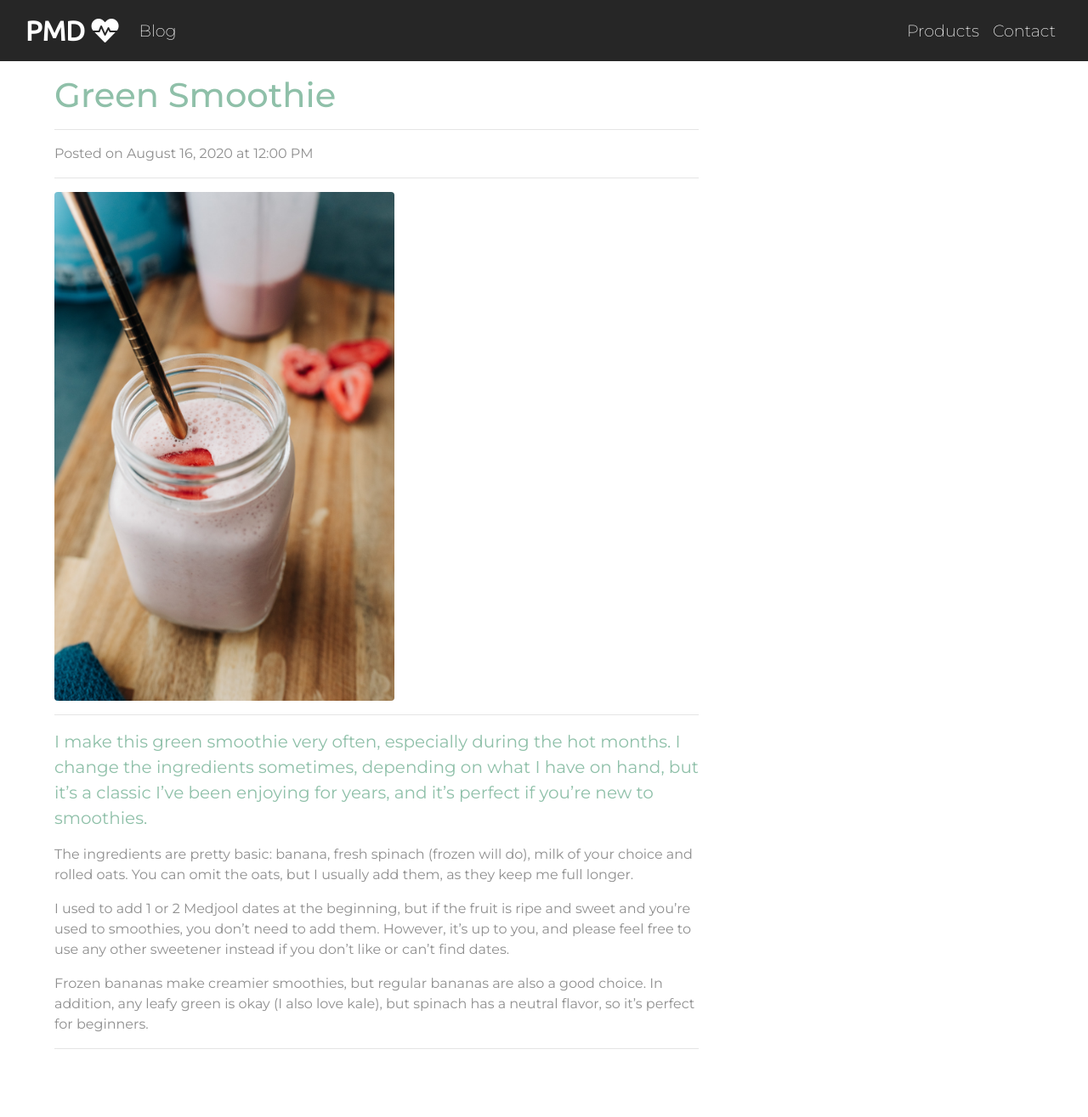
After one commit to trinajoy/fitness-app, a PHP site: page /blog.html in a window 1280 px wide. The commit adds this page. Shown: the whole page at 85% size. Run offline with PHP 8.4, Linux system fonts and the light colour scheme; some libraries are stand-ins or nearby versions.

Commit message:
add blog page

```diff
--- /dev/null
+++ b/assets/nav.html
@@ -0,0 +1,29 @@
+<nav class="navbar navbar-expand-lg navbar-dark" id="sharednavbar">
+  <a class="navbar-brand" href="#"> PMD <i class="fas fa-heartbeat"></i> </a>
+  <button
+    class="navbar-toggler"
+    type="button"
+    data-toggle="collapse"
+    data-target="#navbarNav"
+    aria-controls="navbarNav"
+    aria-expanded="false"
+    aria-label="Toggle navigation"
+  >
+    <span class="navbar-toggler-icon"></span>
+  </button>
+  <div class="collapse navbar-collapse" id="nav-placeholder">
+    <ul class="navbar-nav mr-auto">
+      <li class="nav-item">
+        <a class="nav-link" href="/blog.html"> Blog </a>
+      </li>
+    </ul>
+    <ul class="navbar-nav ml-auto">
+      <li class="nav-item">
+        <a class="nav-link" href="index.html#products"> Products </a>
+      </li>
+      <li class="nav-item">
+        <a class="nav-link" href="index.html#contact"> Contact </a>
+      </li>
+    </ul>
+  </div>
+</nav>
--- /dev/null
+++ b/blog.html
@@ -0,0 +1,153 @@
+<!DOCTYPE html>
+<html lang="en">
+  <head>
+    <meta charset="utf-8" />
+    <meta
+      name="viewport"
+      content="width=device-width, initial-scale=1, shrink-to-fit=no"
+    />
+    <meta name="description" content="" />
+    <meta name="author" content="" />
+
+    <title>Blog Post - Start Bootstrap Template</title>
+
+    <!-- Bootstrap core CSS -->
+    <!-- <link href="vendor/bootstrap/css/bootstrap.min.css" rel="stylesheet" /> -->
+
+    <script
+      src="https://code.jquery.com/jquery-3.4.1.min.js"
+      integrity="sha256-CSXorXvZcTkaix6Yvo6HppcZGetbYMGWSFlBw8HfCJo="
+      crossorigin="anonymous"
+    ></script>
+
+    <link
+      rel="stylesheet"
+      href="https://stackpath.bootstrapcdn.com/bootstrap/4.5.0/css/bootstrap.min.css"
+      integrity="sha384-9aIt2nRpC12Uk9gS9baDl411NQApFmC26EwAOH8WgZl5MYYxFfc+NcPb1dKGj7Sk"
+      crossorigin="anonymous"
+    />
+
+    <!-- Google Fonts -->
+    <link
+      href="https://fonts.googleapis.com/css2?family=Montserrat:wght@200;400;500;900&family=Ubuntu&display=swap"
+      rel="stylesheet"
+    />
+
+    <!-- Font Awesome -->
+    <link
+      rel="stylesheet"
+      href="https://cdnjs.cloudflare.com/ajax/libs/font-awesome/5.14.0/css/all.min.css"
+    />
+
+    <link rel="stylesheet" href="css/styles.css" />
+    <link rel="stylesheet" href="css/blog.css" />
+    <link rel="stylesheet" href="css/nav.css" />
+
+    <!-- Custom styles for this template -->
+    <!-- <link href="css/blog-post.css" rel="stylesheet" /> -->
+
+    <!-- <link rel="stylesheet" href="css/styles.css" /> -->
+  </head>
+
+  <body>
+    <!-- Nav Bar -->
+    <div id="nav-placeholder"></div>
+
+    <script>
+      $(function () {
+        $('#nav-placeholder').load('/assets/nav.html')
+      })
+    </script>
+    <!--end of Navigation bar-->
+
+    <!-- Page Content -->
+    <div class="blog-container">
+      <div class="row">
+        <!-- Post Content Column -->
+        <div class="col-lg-8">
+          <!-- Title -->
+          <h1 class="mt-4">Green Smoothie</h1>
+
+          <!-- Author -->
+          <!-- <p class="lead">
+            by
+            <a href="#">Start Bootstrap</a>
+          </p> -->
+
+          <hr />
+
+          <!-- Date/Time -->
+          <p>Posted on August 16, 2020 at 12:00 PM</p>
+
+          <hr />
+
+          <!-- Preview Image -->
+          <img class="img-fluid rounded" src="./images/smoothie.jpg" alt="" />
+
+          <hr />
+
+          <!-- Post Content -->
+          <p class="lead">
+            I make this green smoothie very often, especially during the hot
+            months. I change the ingredients sometimes, depending on what I have
+            on hand, but it’s a classic I’ve been enjoying for years, and it’s
+            perfect if you’re new to smoothies.
+          </p>
+
+          <p>
+            The ingredients are pretty basic: banana, fresh spinach (frozen will
+            do), milk of your choice and rolled oats. You can omit the oats, but
+            I usually add them, as they keep me full longer.
+          </p>
+
+          <p>
+            I used to add 1 or 2 Medjool dates at the beginning, but if the
+            fruit is ripe and sweet and you’re used to smoothies, you don’t need
+            to add them. However, it’s up to you, and please feel free to use
+            any other sweetener instead if you don’t like or can’t find dates.
+          </p>
+
+          <p>
+            Frozen bananas make creamier smoothies, but regular bananas are also
+            a good choice. In addition, any leafy green is okay (I also love
+            kale), but spinach has a neutral flavor, so it’s perfect for
+            beginners.
+          </p>
+
+          <!-- <blockquote class="blockquote">
+            <p class="mb-0">
+              Lorem ipsum dolor sit amet, consectetur adipiscing elit. Integer
+              posuere erat a ante.
+            </p>
+            <footer class="blockquote-footer">
+              Someone famous in
+              <cite title="Source Title">Source Title</cite>
+            </footer>
+          </blockquote>
+
+          <p>
+            Lorem ipsum dolor sit amet, consectetur adipisicing elit. Error,
+            nostrum, aliquid, animi, ut quas placeat totam sunt tempora commodi
+            nihil ullam alias modi dicta saepe minima ab quo voluptatem
+            obcaecati?
+          </p>
+
+          <p>
+            Lorem ipsum dolor sit amet, consectetur adipisicing elit. Harum,
+            dolor quis. Sunt, ut, explicabo, aliquam tenetur ratione tempore
+            quidem voluptates cupiditate voluptas illo saepe quaerat numquam
+            recusandae? Qui, necessitatibus, est!
+          </p> -->
+
+          <hr />
+        </div>
+        <!-- /.row -->
+      </div>
+      <!-- /.container -->
+    </div>
+
+    <!-- Bootstrap core JavaScript -->
+    <!-- <script src="vendor/jquery/jquery.min.js"></script> -->
+    <!-- <script src="vendor/bootstrap/js/bootstrap.bundle.min.js"></script> -->
+  </body>
+</html>
--- /dev/null
+++ b/css/blog.css
@@ -0,0 +1,18 @@
+.blog-container {
+  padding: 5% 5%;
+  text-align: left;
+}
+
+.blog-container h1 {
+  color: #8fc0a9;
+}
+
+.blog-container .lead {
+  color: #8fc0a9;
+  font-weight: 400;
+}
+
+.blog-container img {
+  width: 400px;
+  height: auto;
+}
--- /dev/null
+++ b/css/nav.css
@@ -0,0 +1,25 @@
+/* Navigation Bar */
+
+.navbar {
+  padding: 7px 30px;
+  background: rgba(0, 0, 0, 0.85);
+  position: fixed;
+  top: 0;
+  width: 100%;
+  z-index: 4;
+}
+
+.navbar-dark .navbar-nav .nav-link {
+  color: #fff;
+}
+
+.nav-link {
+  font-size: 1.2rem;
+  font-weight: 200;
+}
+
+.navbar-brand {
+  font-family: 'Ubuntu', sans-serif;
+  font-size: 2rem;
+  font-weight: bold;
+}
--- a/css/styles.css
+++ b/css/styles.css
@@ -1,3 +1,7 @@
+.blog-section {
+  padding-top: 56px;
+}
+
 body {
   font-family: 'Montserrat', sans-serif;
   font-weight: 400;
@@ -67,32 +71,6 @@ p {
   font-weight: 500;
 }
 
-/* Navigation Bar */
-
-.navbar {
-  padding: 7px 30px;
-  background: rgba(0, 0, 0, 0.85);
-  position: fixed;
-  top: 0;
-  width: 100%;
-  z-index: 4;
-}
-
-.navbar-dark .navbar-nav .nav-link {
-  color: #fff;
-}
-
-.nav-link {
-  font-size: 1.2rem;
-  font-weight: 200;
-}
-
-.navbar-brand {
-  font-family: 'Ubuntu', sans-serif;
-  font-size: 2rem;
-  font-weight: bold;
-}
-
 /* Features section */
 
 #features {
@@ -155,7 +133,6 @@ p {
 /* Contact form   */
 
 .contact {
-  /* padding: 30px 40px; */
   padding: 3% 5%;
 }
 
@@ -204,9 +181,12 @@ p {
 } */
 
 .contact .form-control input:focus,
-.contact .form-control select option,
 .contact .form-control textarea:focus {
   outline: 0;
+  border-color: #777;
+}
+
+.contact .form-control select option {
   border-color: #777;
 }
 
@@ -225,13 +205,13 @@ p {
 .select {
   -webkit-appearance: none;
   border: 0;
+  background-color: white;
   width: 100%;
   height: var(--select-height);
 }
 
 .span {
   background: #fff;
-  border-bottom: 1px solid #ccc;
   line-height: var(--select-height);
   pointer-events: none;
   text-align: center;
@@ -240,10 +220,16 @@ p {
   right: 0;
   left: 0;
   bottom: 0;
+  color: #808080;
 }
 
 /* .select:focus + .span {
+  border-style: none;
   background-color: grey;
+} */
+
+/* .select:focus {
+  background-color: red;
 } */
 
 .contact .contact-form .form-control textarea {
```
Also changed, not shown: index.html (+204 -131 lines), images/smoothie.jpg (added).
